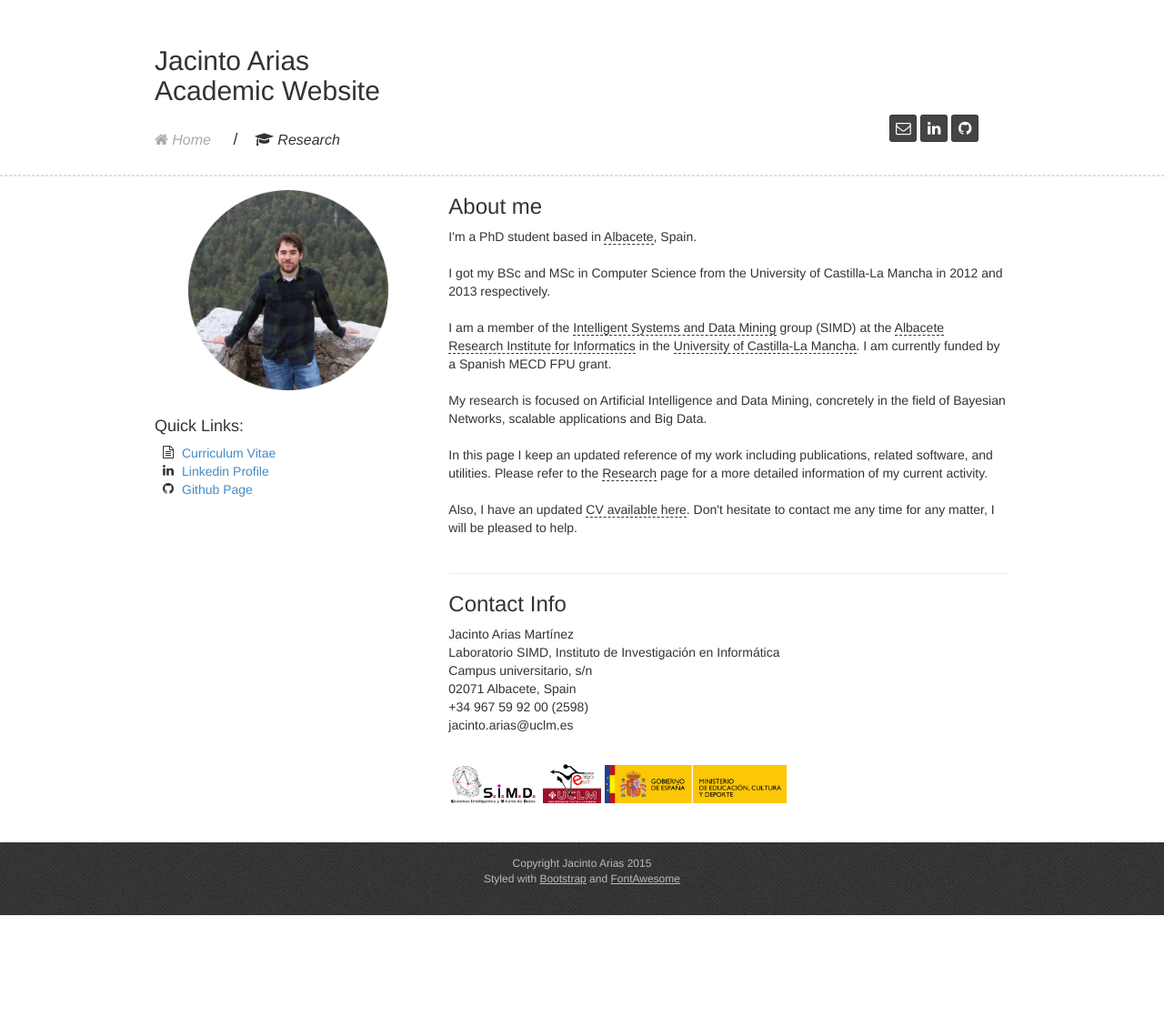
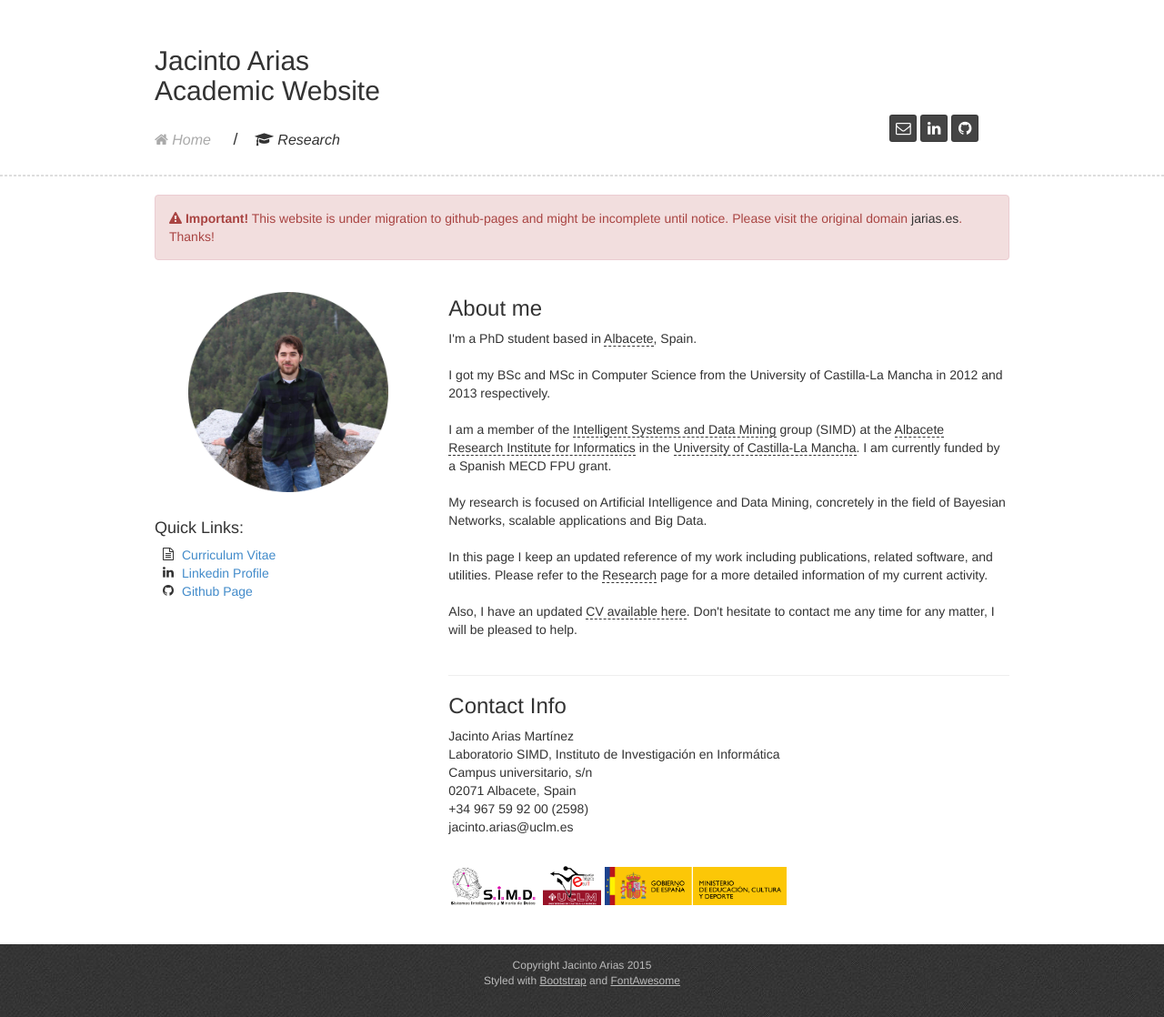
Before and after one commit to jacintoArias/jacintoArias, a Jekyll site: the page built from index.html, in a window 1280 px wide. Shown: the whole page at 91% size. Built offline with Jekyll 4.4.1, drawn with Linux system fonts in a browser that asks for light colours; nearby versions of some CDN libraries; before the commit the page ends 1006 px from its top, so only the background shows below that.

Commit message:
Added alert to indicate the migration status of the website.

```diff
--- a/_layouts/default.html
+++ b/_layouts/default.html
@@ -26,6 +26,10 @@
         </div><!-- end container -->
 
         <main class="container">
+            <br>
+            <div class="alert alert-danger">
+              <i class="fa fa-exclamation-triangle" aria-hidden="true"></i> <b>Important!</b> This website is under migration to github-pages and might be incomplete until notice. Please visit the original domain <a href="http://jarias.es">jarias.es</a>. Thanks!
+            </div>
             {{ content }}
         </main>
 
```
